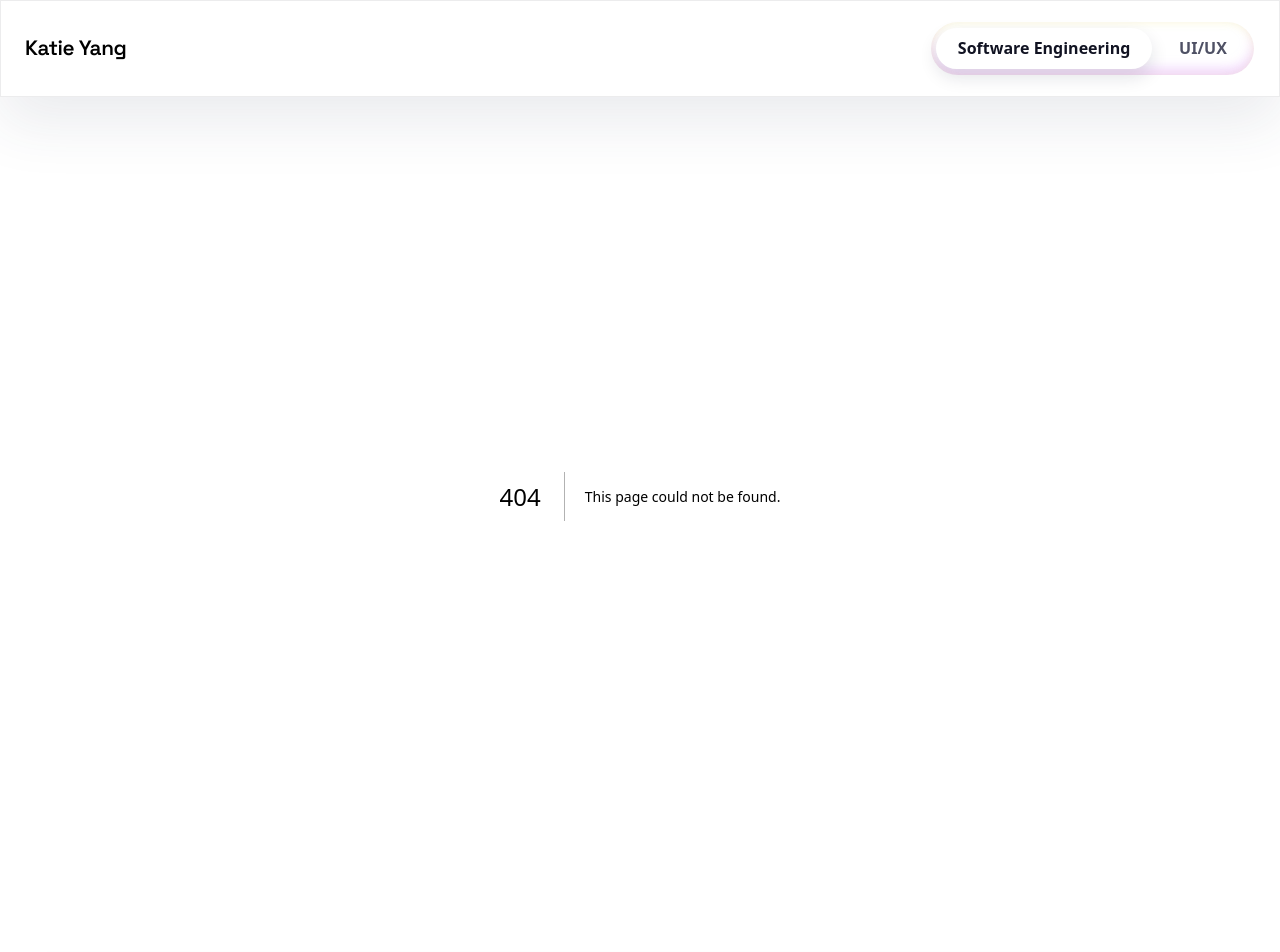
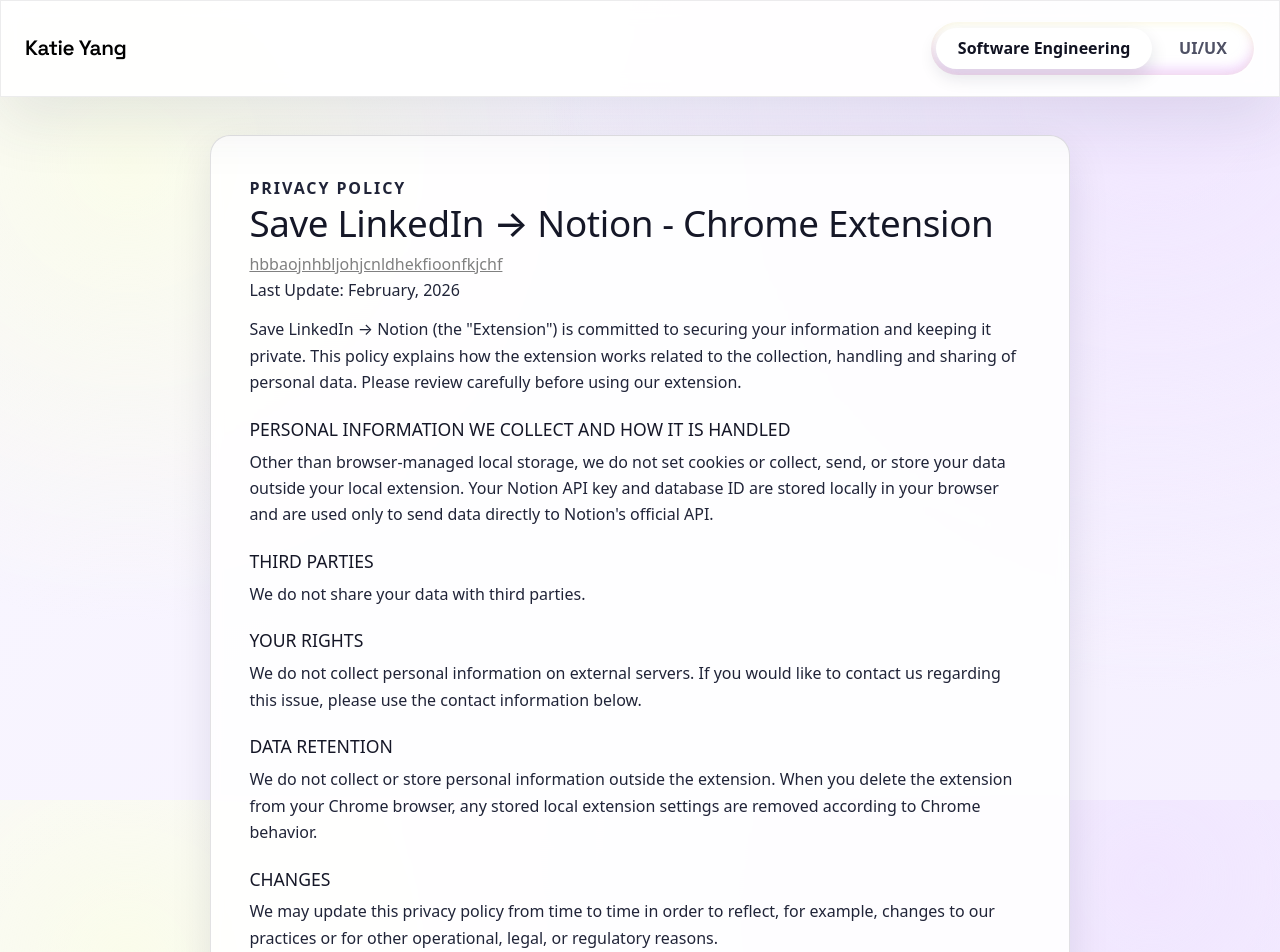
Before and after one commit to KY233466/KY233466.github.io, a Next.js app: page /PrivacyPolicy in a window 1280 px wide. Before the commit this address had no page. Shown: the top 952 px of the page. Built offline with nearby package versions, Linux system fonts and the light colour scheme.

Commit message:
add Privacy Policy page

```diff
--- /dev/null
+++ b/src/app/PrivacyPolicy/PrivacyPolicy.module.css
@@ -0,0 +1,75 @@
+.page {
+  padding: clamp(1.5rem, 3vw, 2.5rem) 0 clamp(3rem, 6vw, 5rem);
+}
+
+.policyCard {
+  width: min(860px, 100%);
+  margin: 0 auto;
+  padding: clamp(1.5rem, 3vw, 2.8rem);
+  border-radius: 20px;
+  border: 1px solid rgba(17, 19, 34, 0.12);
+  background: rgba(255, 255, 255, 0.88);
+  box-shadow: 0 16px 42px rgba(14, 21, 46, 0.1);
+  backdrop-filter: blur(6px);
+  line-height: 1.65;
+  color: #151727;
+}
+
+.eyebrow {
+  margin: 0 0 0.25rem;
+  font-size: 0.8rem;
+  font-weight: 600;
+  letter-spacing: 0.12em;
+  text-transform: uppercase;
+  color: #5e637d;
+}
+
+.policyCard h1 {
+  margin: 0 0 0.35rem;
+  font-size: clamp(1.7rem, 3.2vw, 2.3rem);
+  letter-spacing: -0.01em;
+}
+
+.meta {
+  margin: 0 0 1.4rem;
+  font-size: 0.96rem;
+  color: #5e637d;
+}
+
+.policyCard h2 {
+  margin: 1.45rem 0 0.55rem;
+  font-size: 1.1rem;
+}
+
+.policyCard p,
+.policyCard li {
+  margin: 0;
+  font-size: 1rem;
+  color: #202438;
+}
+
+.policyCard p + p,
+.policyCard p + ul,
+.policyCard ul + p {
+  margin-top: 0.8rem;
+}
+
+.policyCard ul {
+  margin: 0;
+  padding-left: 1.2rem;
+}
+
+.policyCard ol {
+  margin: 0;
+  padding-left: 1.2rem;
+}
+
+.policyCard li + li {
+  margin-top: 0.35rem;
+}
+
+@media (max-width: 768px) {
+  .policyCard {
+    border-radius: 16px;
+  }
+}
--- /dev/null
+++ b/src/app/PrivacyPolicy/page.js
@@ -0,0 +1,73 @@
+import styles from "./PrivacyPolicy.module.css";
+
+export const metadata = {
+  title: "Privacy Policy | LinkedIn to Notion",
+  description: "Privacy policy for the LinkedIn to Notion Chrome extension.",
+};
+
+const effectiveDate = "February, 2026";
+
+export default function PrivacyPolicyPage() {
+  return (
+    <section className={styles.page}>
+      <article className={styles.policyCard}>
+        <p className={styles.eyebrow}>Privacy Policy</p>
+        <h1>Save LinkedIn → Notion - Chrome Extension</h1>
+        <a style={{color: "grey"}}href="https://chromewebstore.google.com/detail/hbbaojnhbljohjcnldhekfioonfkjchf?utm_source=item-share-cb">hbbaojnhbljohjcnldhekfioonfkjchf</a>
+        <p className={styles.meta}>Last Update: {effectiveDate}</p>
+
+        <p>
+          Save LinkedIn → Notion (the "Extension") is committed to securing your
+          information and keeping it private. This policy explains how the
+          extension works related to the collection, handling and sharing of
+          personal data. Please review carefully before using our extension.
+        </p>
+
+        <h2>PERSONAL INFORMATION WE COLLECT AND HOW IT IS HANDLED</h2>
+        <p>
+          Other than browser-managed local storage, we do
+          not set cookies or collect, send, or store your data outside your
+          local extension. Your Notion API key and database ID are stored locally in your browser
+          and are used only to send data directly to Notion&apos;s official API.
+        </p>
+
+        <h2>THIRD PARTIES</h2>
+        <p>We do not share your data with third parties.</p>
+
+        <h2>YOUR RIGHTS</h2>
+        <p>
+          We do not collect personal information on external servers. If you
+          would like to contact us regarding this issue, please use the contact
+          information below.
+        </p>
+
+        <h2>DATA RETENTION</h2>
+        <p>
+          We do not collect or store personal information outside the extension.
+          When you delete the extension from your Chrome browser, any stored
+          local extension settings are removed according to Chrome behavior.
+        </p>
+
+        <h2>CHANGES</h2>
+        <p>
+          We may update this privacy policy from time to time in order to
+          reflect, for example, changes to our practices or for other
+          operational, legal, or regulatory reasons.
+        </p>
+
+        <h2>LEGAL</h2>
+        <p>
+          This extension is not affiliated with or endorsed by LinkedIn or
+          Notion. LinkedIn and Notion are trademarks of their respective owners.
+        </p>
+
+        <h2>CONTACT US</h2>
+        <p>
+          You may contact us at{" "}
+          <a href="mailto:katieyang233466@gmail.com">katieyang233466@gmail.com</a> to
+          communicate regarding this privacy policy.
+        </p>
+      </article>
+    </section>
+  );
+}
```
